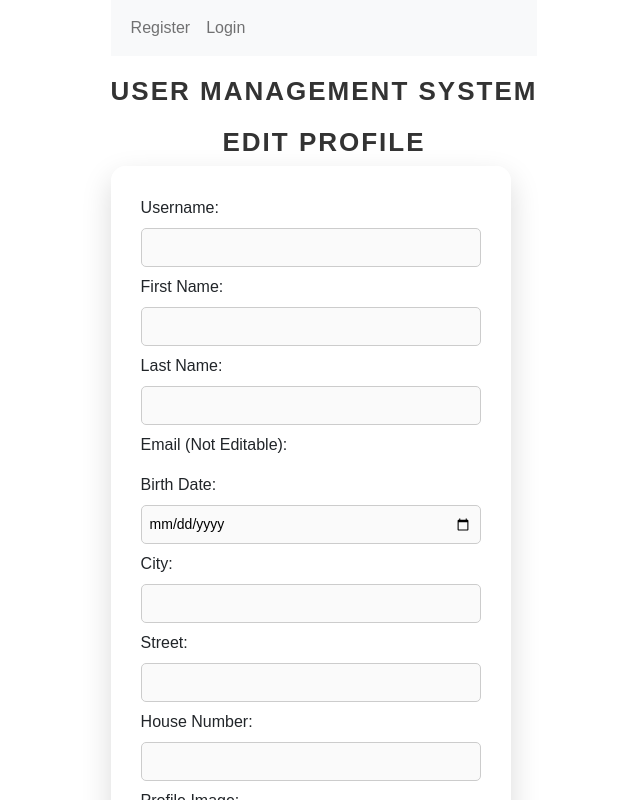
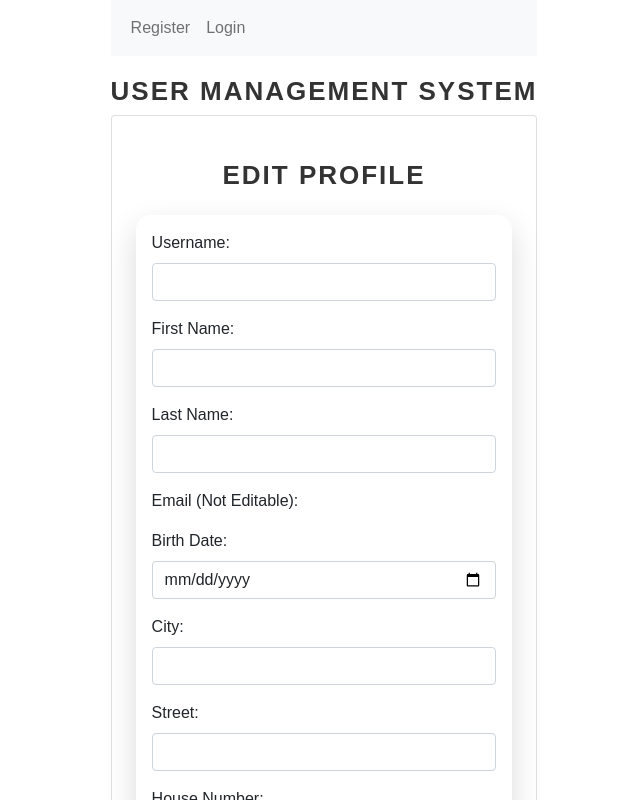
Before and after one commit to MauWiss/Cookify, a React (Vite) app in the folder assignment_3/: page /EditProfile in a window 1280 px wide. Shown: the top 800 px of the page, without its empty margins (316-956 px from the left). Built offline with nearby package versions, Linux system fonts and the light colour scheme.

Commit message:
changed css with bootstrap

```diff
--- a/assignment_3/src/App.jsx
+++ b/assignment_3/src/App.jsx
@@ -56,7 +56,7 @@ function App() {
       {/* Show navigation links only if the user is not logged in */}
       {/* Navbar */}
       <nav className="navbar navbar-expand-lg navbar-light bg-light">
-        <div className="container-fluid">
+        <div className="container-fluid justify-content-center">
           <button
             className="navbar-toggler"
             type="button"
@@ -104,7 +104,7 @@ function App() {
           </div>
         </div>
       </nav>
-      <h1>User Management System</h1>
+      <h1 >User Management System</h1>
       <Routes>
         <Route path="/Register" element={<Register onRegister={handleRegister} />} />
         <Route path="/Login" element={<Login onLogin={setLoggedInUser} />} />
--- a/assignment_3/src/components/EditProfile.jsx
+++ b/assignment_3/src/components/EditProfile.jsx
@@ -54,79 +54,86 @@ export default function EditProfile() {
 
 
   return (
-    <div className="editProfileBlock">
-      <h1>Edit Profile</h1>
-      <form>
-        <div>
+    <div className="card p-4 mx-auto">
+      <h1 className="card-title mb-4 text-center" >Edit Profile</h1>
+      <form className="card-body">
+        <div className="mb-3">
           <label>Username:</label>
           <input
             type="text"
             name="username"
+            className="form-control"
             value={form.username || ""}
             onChange={handleChange}
           />
         </div>
-        <div>
+        <div className="mb-3">
           <label>First Name:</label>
           <input
             type="text"
             name="firstName"
+            className="form-control"
             value={form.firstName || ""}
             onChange={handleChange}
           />
         </div>
-        <div>
+        <div className="mb-3">
           <label>Last Name:</label>
           <input
             type="text"
             name="lastName"
+            className="form-control"
             value={form.lastName || ""}
             onChange={handleChange}
           />
         </div>
-        <div>
+        <div className="mb-3 ">
           <label>Email (Not Editable):</label>
           <p>{form.email}</p>
         </div>
-        <div>
+        <div className="mb-3">
           <label>Birth Date:</label>
           <input
             type="date"
             name="birthDate"
+            className="form-control"
             value={form.birthDate || ""}
             onChange={handleChange}
           />
         </div>
-        <div>
+        <div className="mb-3">
           <label>City:</label>
           <input
             type="text"
             name="city"
+            className="form-control"
             value={form.city || ""}
             onChange={handleChange}
           />
         </div>
-        <div>
+        <div className="mb-3">
           <label>Street:</label>
           <input
             type="text"
             name="street"
+            className="form-control"
             value={form.street || ""}
             onChange={handleChange}
           />
         </div>
-        <div>
+        <div className="mb-3">
           <label>House Number:</label>
           <input
             type="number"
             name="number"
+            className="form-control"
             value={form.number || ""}
             onChange={handleChange}
           />
         </div>
-        <div>
+        <div className="mb-3">
           <label>Profile Image:</label>
-          <input type="file" accept="image/*" onChange={handleImageChange} />
+          <input type="file" accept="image/*" className="form-control" onChange={handleImageChange} />
           {form.image && (
             <img
               src={form.image}
@@ -135,10 +142,10 @@ export default function EditProfile() {
             />
           )}
         </div>
-        <button type="button" onClick={handleSave}>
+        <button  type="button"  className="btn btn-success m-1 w-20" onClick={handleSave}>
           Save
         </button>
-        <button type="button" onClick={() => navigate("/Profile")}>
+        <button type="button"  className="btn btn-danger  m-1 w-20" onClick={() => navigate("/Profile")}>
           Cancel
         </button>
       </form>
--- a/assignment_3/src/components/Login.jsx
+++ b/assignment_3/src/components/Login.jsx
@@ -87,7 +87,7 @@ export default function Login(props) {
   };
 
   return (
-    <form className="card p-4" onSubmit={handleLogin}>
+    <form className="card p-4 mx-auto" onSubmit={handleLogin}>
     <div className="card-body">
       <h2 className="card-title mb-4 text-center">Login</h2>
 
--- a/assignment_3/src/components/Profile.jsx
+++ b/assignment_3/src/components/Profile.jsx
@@ -29,7 +29,7 @@ export default function Profile() {
   }
 
   return (
-    <form className="card p-4">
+    <form className="card mx-auto">
       <div className="card-body">
         <div className="userImage">
           {userData.image ? (
@@ -43,24 +43,37 @@ export default function Profile() {
           )}
         </div>
         <div className="userInfo">
-          <p className="userName">
+          <p className="fs-2">
             {userData.firstName} {userData.lastName}
           </p>
-          <p>
+          <p className="fs-5">
             <MdOutlineMailOutline /> {userData.email}
           </p>
-          <p>
+          <p className="fs-5">
             <MdLocationOn /> {userData.street} {userData.number},{" "}
             {userData.city}
-          </p>
-          <p>
+          </p >
+          <p className="fs-5">
             <MdDateRange /> {userData.birthDate}
           </p>
         </div>
       </div>
       <div className="btn-group" role="group">
         <button
+          onClick={() => window.open("https://www.falafelgame.com/", "_blank")}
+          className="btn btn-success m-1"
+        >
+          Favorite Game
+        </button>
+        <button
+          onClick={() => navigate("/EditProfile")}
           className="btn btn-primary m-1"
+        >
+          Edit
+        </button>
+
+        <button
+          className="btn btn-danger m-1"
           onClick={(e) => {
             e.preventDefault(); // Prevent form submission
             handleLogOut();
@@ -68,18 +81,6 @@ export default function Profile() {
         >
           Log Out
         </button>
-        <button
-          onClick={() => navigate("/EditProfile")}
-          className="btn btn-primary m-1"
-        >
-          Edit
-        </button>
-        <button
-          onClick={() => window.open("https://www.falafelgame.com/", "_blank")}
-          className="btn btn-primary m-1"
-        >
-          Favorite Game
-        </button>
       </div>
     </form>
   );
--- a/assignment_3/src/components/Register.jsx
+++ b/assignment_3/src/components/Register.jsx
@@ -128,7 +128,7 @@ function Register({ onRegister }) {
 
   return (
     <div>
-      <form className="card p-4" onSubmit={handleSubmit}>
+      <form className="card p-4 mx-auto" onSubmit={handleSubmit}>
         <div className="card-body">
         <h2 className="card-title mb-4 text-center" >Register</h2>
 
```
